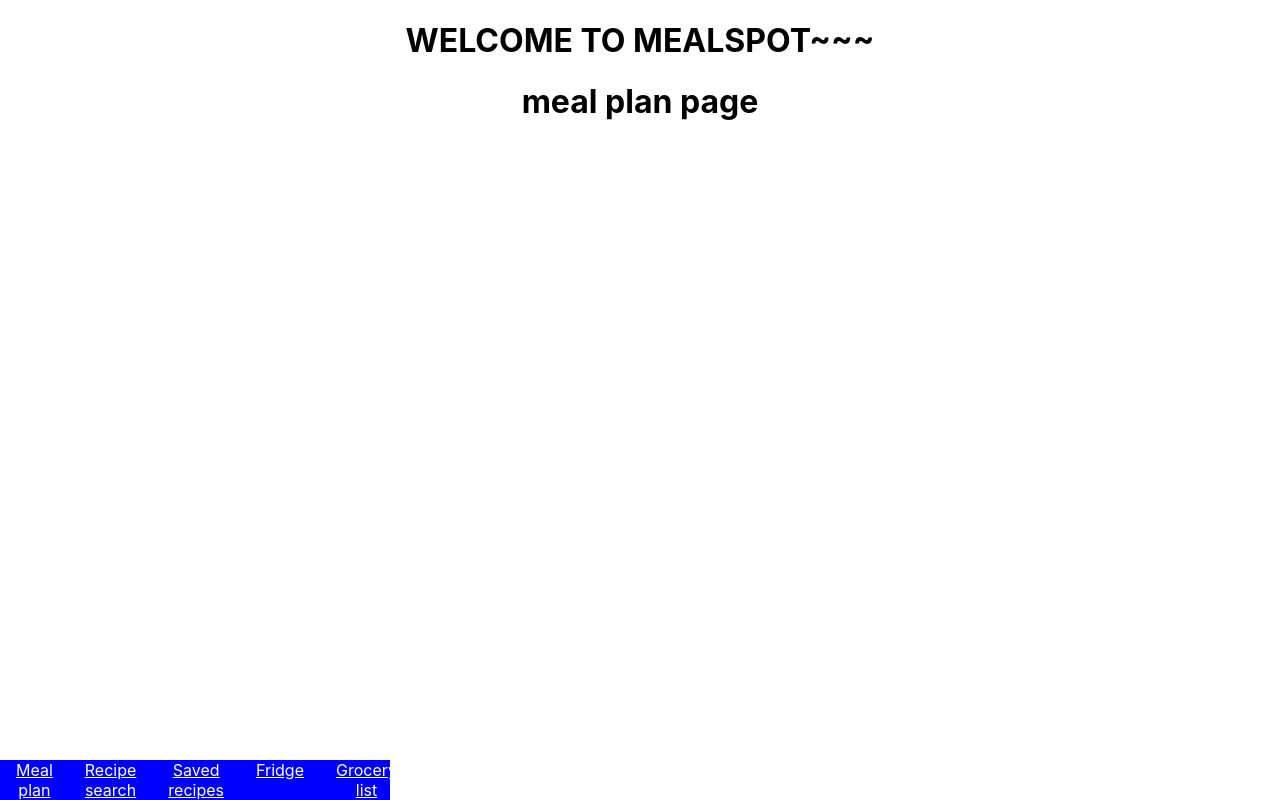
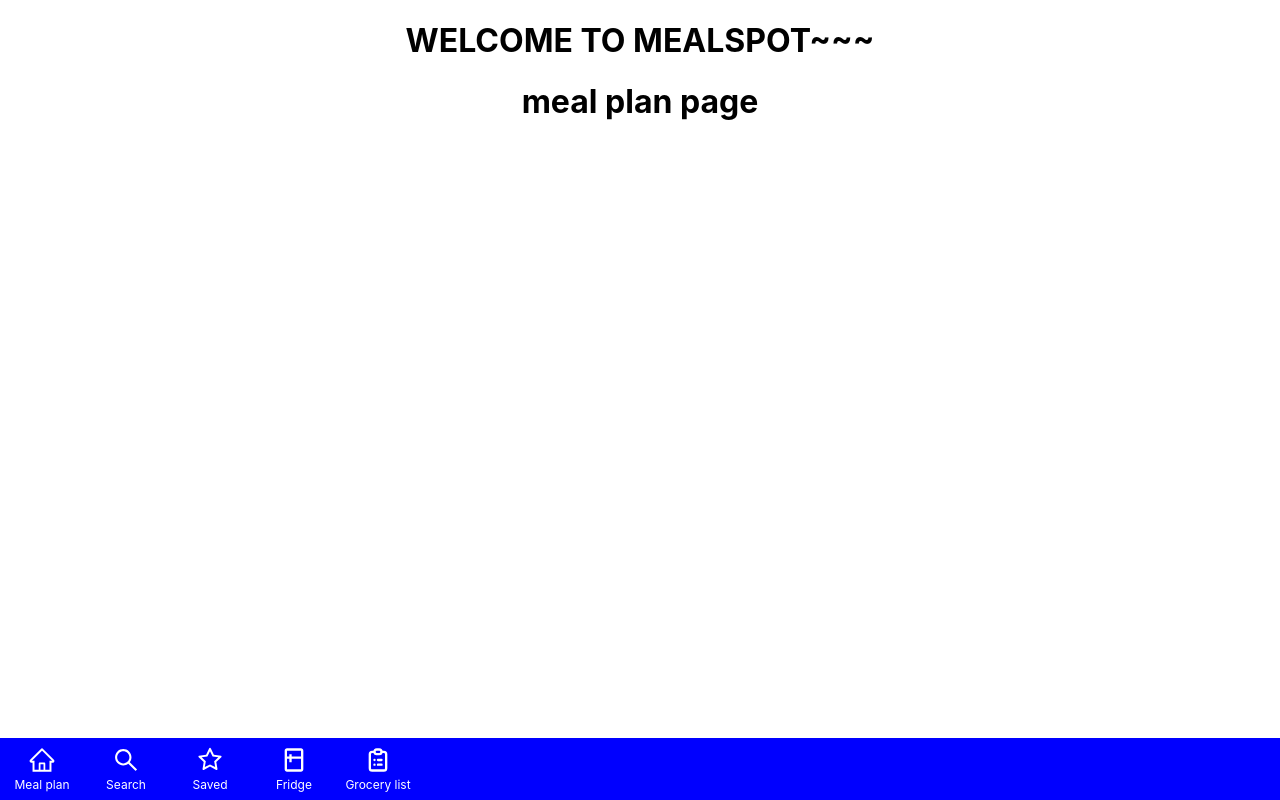
Before and after one commit to agiledev-students-spring2023/final-project-mealspot, a React (Create React App) app in the folder front-end/: page / in a window 1280 px wide. Built offline with nearby package versions, Linux system fonts and the light colour scheme.

Commit message:
updated styling for navbar in navbar.css, added icons to navbar using react-icons

```diff
--- a/front-end/package.json
+++ b/front-end/package.json
@@ -11,6 +11,7 @@
     "@testing-library/user-event": "^13.5.0",
     "react": "^18.2.0",
     "react-dom": "^18.2.0",
+    "react-icons": "^4.7.1",
     "react-router-dom": "^6.8.2",
     "react-scripts": "5.0.1",
     "web-vitals": "^2.1.4"
--- a/front-end/src/components/Navbar.css
+++ b/front-end/src/components/Navbar.css
@@ -4,12 +4,19 @@
     display: flex;
     flex-direction: row;
     background-color: blue;
-    width: 390px; /* TO DO */
+    width: 100%;
+    padding-top: 0.5em;
+    padding-bottom: 0.5em;
 }
 
 .link {
     list-style: none;
+    text-decoration: none;
     color: white;
-    margin-left: 1em;
-    margin-right: 1em;
+    font-size: 12px;
+    width: 7em;
 }
+
+.navbar-icon {
+    font-size: 28px;
+}
--- a/front-end/src/components/Navbar.js
+++ b/front-end/src/components/Navbar.js
@@ -1,24 +1,53 @@
 import React from 'react';
-import {Link} from "react-router-dom";
+import { Link } from "react-router-dom";
+import { IconContext } from "react-icons";
+import { AiOutlineHome, AiOutlineSearch, AiOutlineStar } from "react-icons/ai";
+import { BiFridge } from "react-icons/bi";
+import { HiOutlineClipboardList } from "react-icons/hi";
 import './Navbar.css';
 
 const Navbar = () => {
   return (
   <div className="navbar">
     <Link to="/" className="link">
-      <li>Meal plan</li>
+      <li>
+        <IconContext.Provider value={{ className: "navbar-icon" }}>
+          <div><AiOutlineHome /></div>
+        </IconContext.Provider>
+        Meal plan
+      </li>
     </Link>
     <Link to="/recipesearch" className="link">
-      <li>Recipe search</li>
+      <li>
+        <IconContext.Provider value={{ className: "navbar-icon" }}>
+          <div><AiOutlineSearch /></div>
+        </IconContext.Provider>
+        Search
+      </li>
     </Link>
     <Link to="/savedrecipes" className="link">
-      <li>Saved recipes</li>
+      <li>
+        <IconContext.Provider value={{ className: "navbar-icon" }}>
+          <div><AiOutlineStar /></div>
+        </IconContext.Provider>
+        Saved
+      </li>
     </Link>
     <Link to="/fridge" className="link">
-      <li>Fridge</li>
+      <li>
+        <IconContext.Provider value={{ className: "navbar-icon" }}>
+          <div><BiFridge /></div>
+        </IconContext.Provider>
+        Fridge
+      </li>
     </Link>
     <Link to="/grocerylist" className="link">
-      <li>Grocery list</li>
+      <li>
+        <IconContext.Provider value={{ className: "navbar-icon" }}>
+          <div><HiOutlineClipboardList /></div>
+        </IconContext.Provider>
+        Grocery list
+      </li>
     </Link>
   </div>
   );
```
Also changed, not shown: 1 other file (tests, documents, lock files or other folders).
